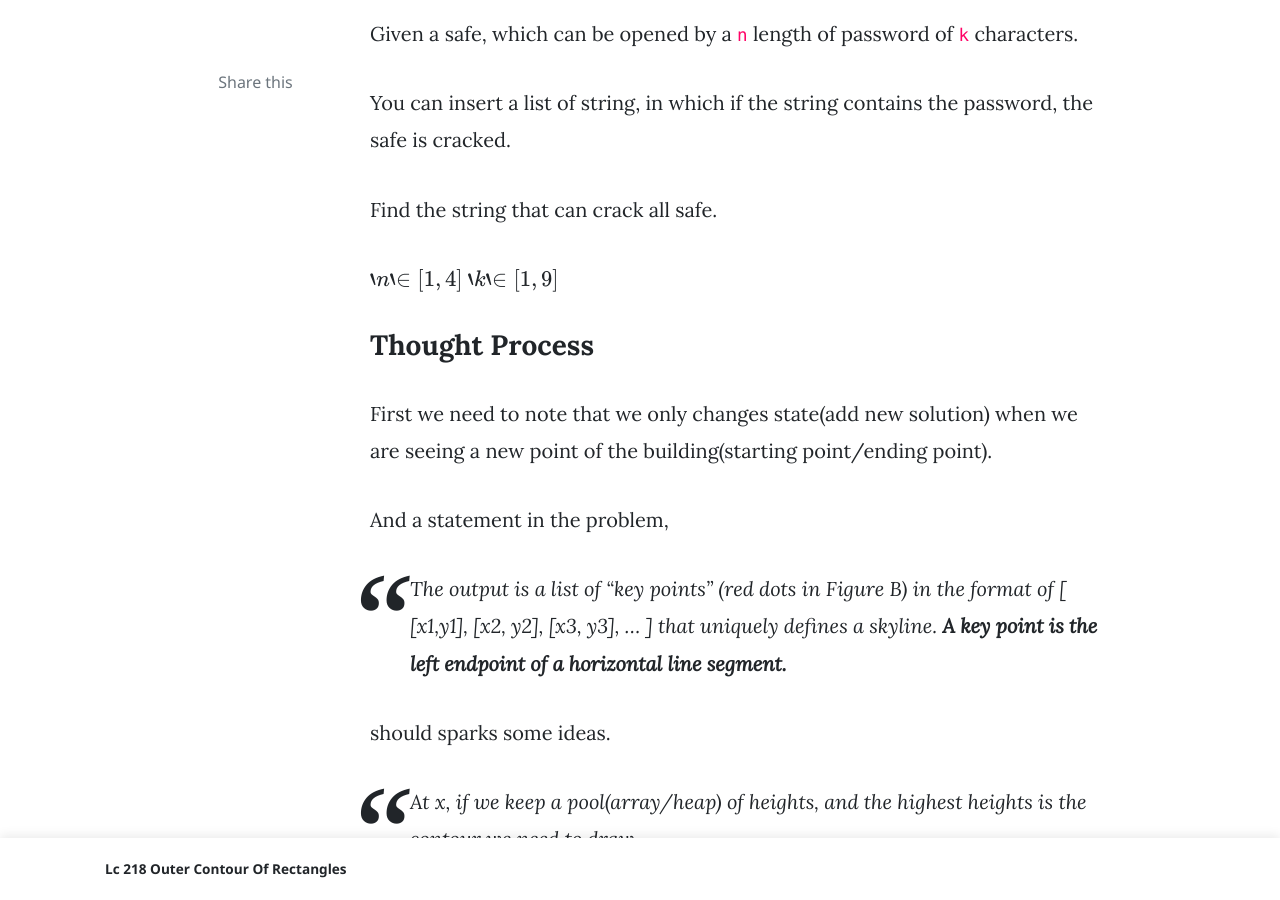
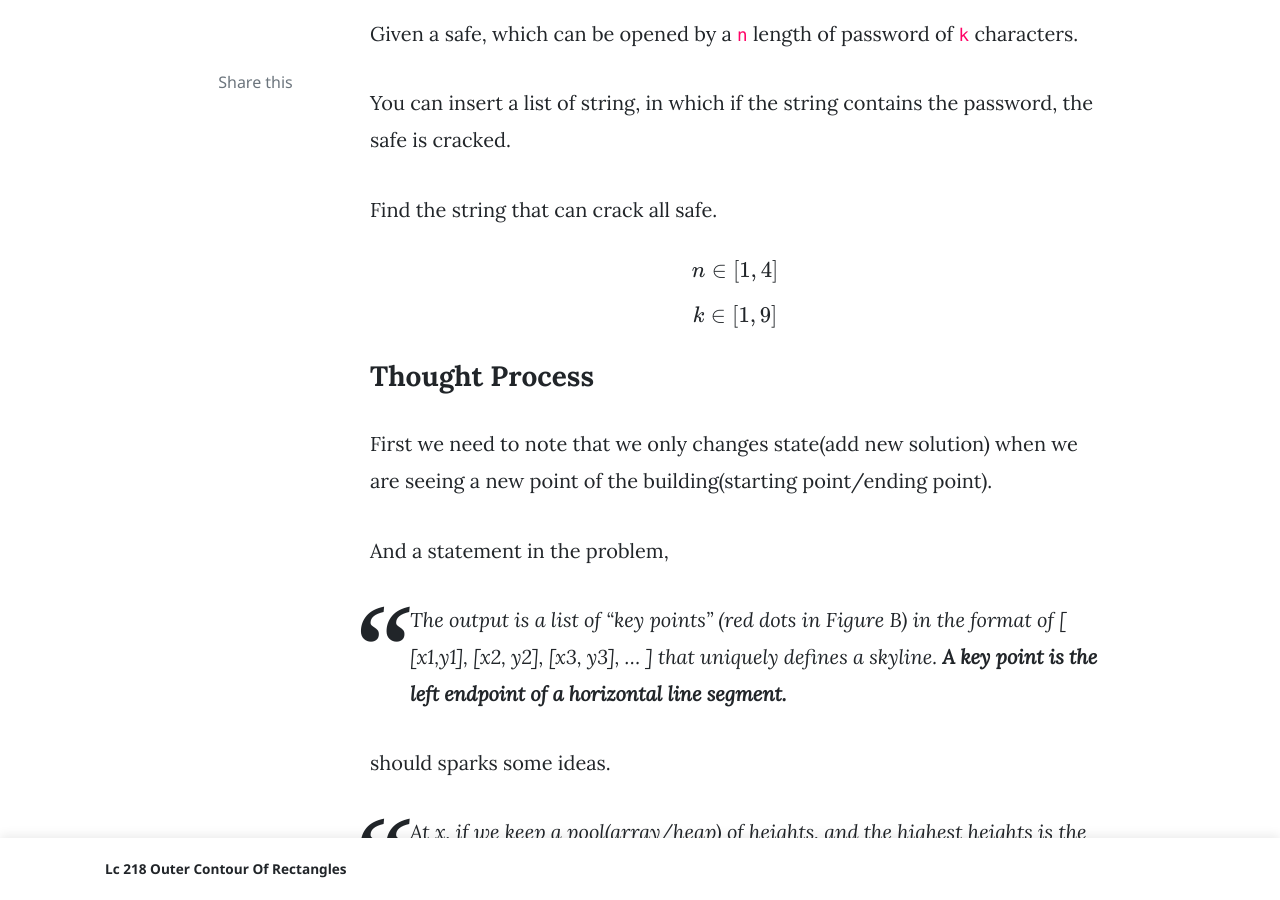
Before and after one commit to lowzhao/lowzhao, a Jekyll site: the page built from _posts/2020-12-04-lc-753-cracking-the-safe.md, in a window 1280 px wide and 900 px high, scrolled down 2172 px. Built offline with Jekyll 4.4.1, drawn with Linux system fonts in a browser that asks for light colours; nearby versions of some CDN libraries; formulas are drawn with MathJax 3; comment, search, counter and statistics services are not loaded.

```diff
--- a/_posts/2020-12-04-lc-753-cracking-the-safe.md
+++ b/_posts/2020-12-04-lc-753-cracking-the-safe.md
@@ -67,8 +67,9 @@ You can insert a list of string, in which if the string contains the password, t
 
 Find the string that can crack all safe.
 
-$$ `n` \in [1,4]$$
-$$ `k` \in [1,9]$$
+$$ n \in [1,4]$$
+
+$$ k \in [1,9]$$
 
 ### Thought Process
 
```
